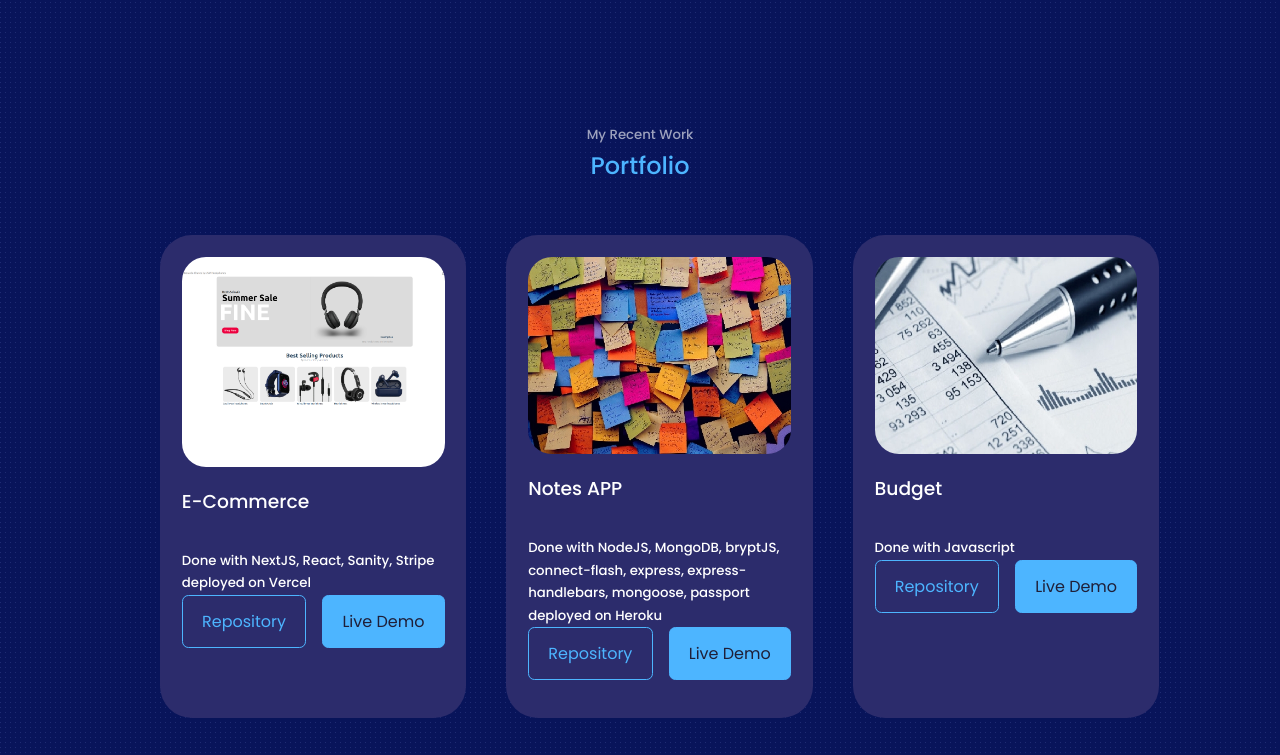
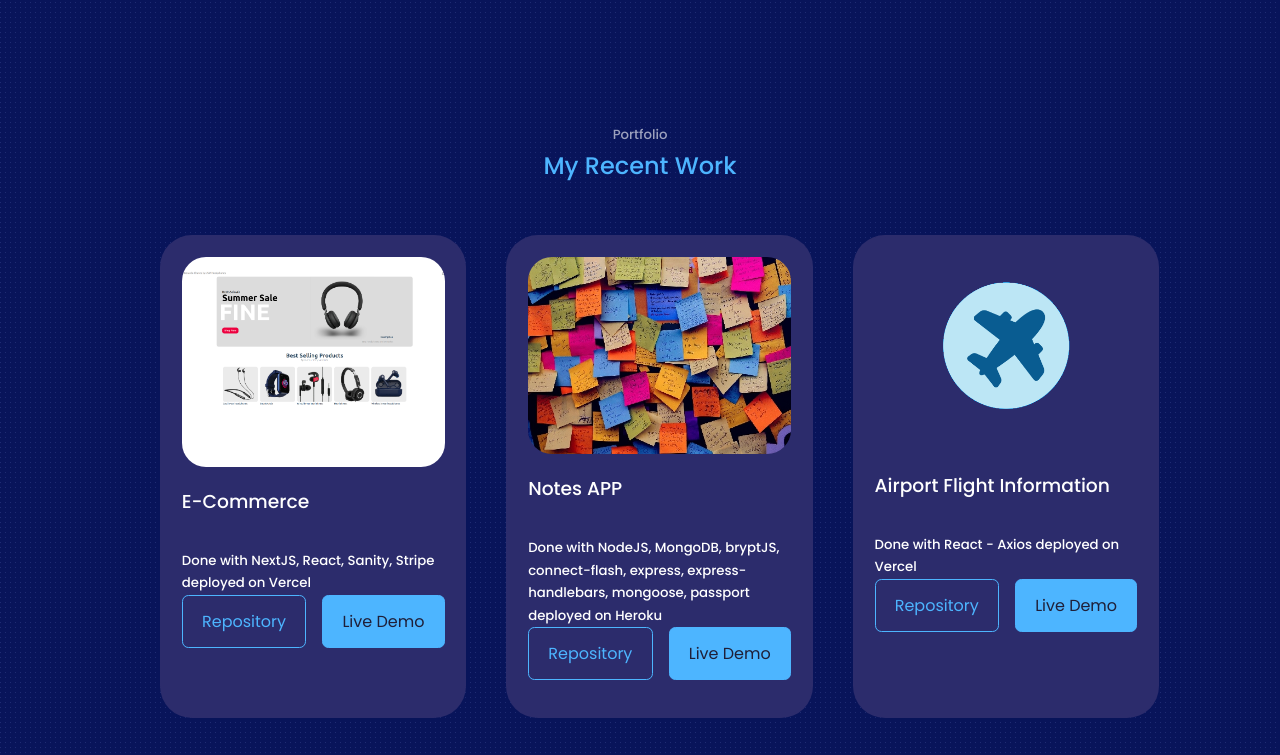
Before and after one commit to ijchavez/react-portfolio-website, a React (Create React App) app: page / in a window 1280 px wide. Shown: the part 6858-7613 px from the top of the page. Built offline with nearby package versions, Linux system fonts and the light colour scheme.

Commit message:
New App/Refactoring/Minor changes
SectionTitles.jsx created for refactoring Section Titles
Adding Airport Flight Application to portfolio

```diff
--- a/src/assets/components/main/Contact.jsx
+++ b/src/assets/components/main/Contact.jsx
@@ -1,5 +1,7 @@
 
 import React from 'react';
+
+import SectionTitles from '../support/modules/SectionTitles'
 
 import { MdOutlineMail } from 'react-icons/md'
 import { FaDiscord, FaWhatsapp } from 'react-icons/fa'
@@ -11,9 +13,11 @@ import InsertForm from '../../components/support/modules/FormCreation'
 const Contact = () => {
   return (
     <section id='contact'>
-      <h5>Get In Touch</h5>
-      <h2>Contact Me</h2>
+      <SectionTitles
+        h5 = 'Get in Touch'
+        h2 ='Contact Me'
 
+      />
       <div className="container contact__container">
         <div className="contact__options">
           <article className="contact__option">
--- a/src/assets/components/main/Experience.jsx
+++ b/src/assets/components/main/Experience.jsx
@@ -1,8 +1,9 @@
 import React from 'react'
 
 import { BsPatchCheckFill } from 'react-icons/bs'
+
 import Progress from '../../components/support/modules/Progress'
-
+import SectionTitles from '../support/modules/SectionTitles'
 import '../../styles/experience.css'
 
 
@@ -10,9 +11,11 @@ const Experience = () => {
   return (
 
     <section id='experience'>
-      <h5>What Skills I Have</h5>
-      <h2>My Experience</h2>
+      <SectionTitles
+        h5 = 'What Skills I Have'
+        h2 ='My Experience'
 
+      />
       <div className="container experience__container">
         <div className="experience__frontend">
           <h3>Automation</h3>
--- a/src/assets/components/main/Portfolio.jsx
+++ b/src/assets/components/main/Portfolio.jsx
@@ -1,4 +1,6 @@
 import React from 'react'
+
+import SectionTitles from '../support/modules/SectionTitles'
 
 import '../../styles/portfolio.css'
 import data from '../../components/support/data/PortfolioData.js'
@@ -6,8 +8,10 @@ import data from '../../components/support/data/PortfolioData.js'
 const Portfolio = () => {
   return (
     <section id='portfolio'>
-      <h5>My Recent Work</h5>
-      <h2>Portfolio</h2>
+      <SectionTitles
+        h5 = 'Portfolio'
+        h2 ='My Recent Work'
+      />
 
       <div className="container portfolio__container">
         {
--- a/src/assets/components/main/Services.jsx
+++ b/src/assets/components/main/Services.jsx
@@ -1,5 +1,6 @@
 import React from 'react'
 
+import SectionTitles from '../support/modules/SectionTitles'
 import { BiCheck } from 'react-icons/bi'
 
 import '../../styles/services.css'
@@ -7,9 +8,11 @@ import '../../styles/services.css'
 const Services = () => {
   return (
     <section id='services'>
-      <h5>What I Offer</h5>
-      <h2>Automation</h2>
+      <SectionTitles
+        h5 = 'What I Offer'
+        h2 ='Automation'
 
+      />
       <div className="container services__container">
         <article className="service">
           <div className="service__head">
--- a/src/assets/components/main/Testimonials.jsx
+++ b/src/assets/components/main/Testimonials.jsx
@@ -1,4 +1,6 @@
 import React from 'react'
+
+import SectionTitles from '../support/modules/SectionTitles'
 
 import { Pagination } from 'swiper';
 import { Swiper, SwiperSlide } from 'swiper/react';
@@ -14,16 +16,18 @@ import data from '../../components/support/data/TestimonialData.js'
 const Testimonials = () => {
   return (
     <section id='testimonials'>
-      <h5>Courses and</h5>
-      <h2>Certifications</h2>
+      <SectionTitles
+        h5 = 'Courses and'
+        h2 ='Certifications'
 
+      />
       <Swiper
-        pagination={{
-          dynamicBullets: true,
+          pagination={{
+            dynamicBullets: true,
 
-        }}
-        modules={[Pagination]}
-        className="container testimonials__container"
+          }}
+          modules={[Pagination]}
+          className="container testimonials__container"
 
       >
         {
--- a/src/assets/components/main/Work.jsx
+++ b/src/assets/components/main/Work.jsx
@@ -1,5 +1,6 @@
 import React from 'react'
 
+import SectionTitles from '../support/modules/SectionTitles'
 import { MdWorkOutline } from 'react-icons/md'
 
 import '../../styles/work.css'
@@ -7,9 +8,11 @@ import '../../styles/work.css'
 const Work = () => {
   return (
     <section id='works'>
-      <h5>My Working</h5>
-      <h2>Experience</h2>
+      <SectionTitles
+        h5 = 'My Working'
+        h2 ='Experience'
 
+      />
       <div className="container works__container">
         <article className="work">
           <div className="work__head">
--- a/src/assets/components/support/data/PortfolioData.js
+++ b/src/assets/components/support/data/PortfolioData.js
@@ -6,6 +6,7 @@ import IMG5 from '../../../images/portfolio5.png'
 import IMG6 from '../../../images/portfolio6.jpg'
 import IMG7 from '../../../images/portfolio7.jpg'
 import IMG8 from '../../../images/portfolio8.png'
+import IMG9 from '../../../images/airport-location-2959.png'
 
 const data=[
     {
@@ -27,12 +28,21 @@ const data=[
 
     },
     {
+        id : 9,
+        image: IMG9,
+        title: 'Airport Flight Information',
+        technologies: 'React - Axios deployed on Vercel',
+        github: 'https://gitlab.com/ijchavez/flight-information',
+        demo: 'https://flight-information.vercel.app/'
+
+    },
+    {
         id : 2,
         image: IMG2,
         title: 'Budget',
         technologies: 'Javascript',
-        github: 'https://github.com/',
-        demo: 'https://github.com/ijchavez/JavaScript/tree/master/Leccion21_AplicacionPresupuesto'
+        github: 'https://github.com/ijchavez/JavaScript/tree/master/Leccion21_AplicacionPresupuesto',
+        demo: 'https://ijchavez.github.io/JavaScript/Leccion21_AplicacionPresupuesto/index.html'
 
     },
     {
--- /dev/null
+++ b/src/assets/components/support/modules/SectionTitles.jsx
@@ -0,0 +1,15 @@
+import React from 'react'
+
+const SectionTitles = ({ h5, h2 }) => {
+  return (
+    <>
+        <h5>{h5}</h5>
+        <h2>{h2}</h2>
+
+    </>
+
+  )
+
+}
+
+export default SectionTitles
```
Also changed, not shown: src/assets/images/airport-location-2959.png (added).
